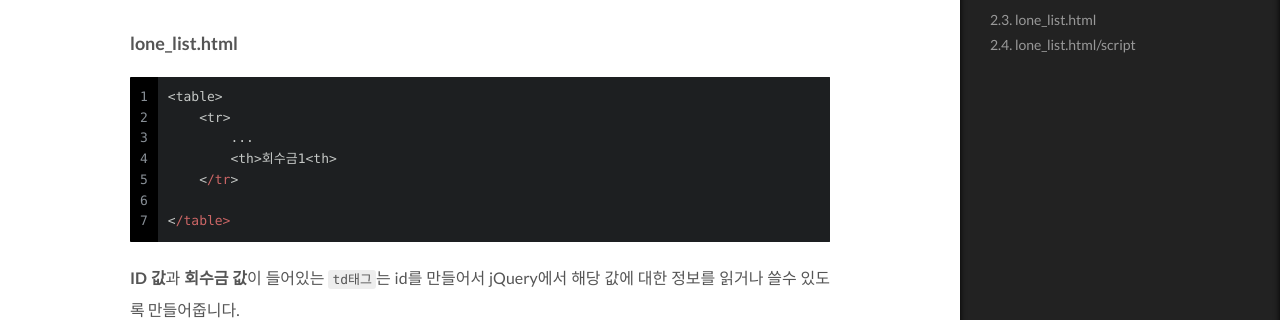
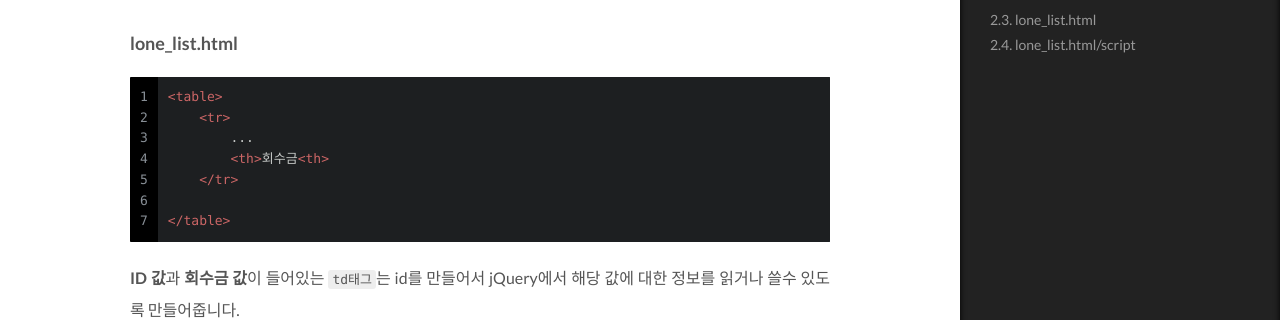
Before and after one commit to wkddnjset/wkddnjset.github.io, a Jekyll site: the page built from _posts/2018-02-07-(Django)-ajax를-사용해-원하는-데이터-불러오기.md, in a window 1280 px wide and 900 px high, scrolled down 2583 px. Shown: the part 171-491 px from the top of the window. Built offline with Jekyll 4.4.1, drawn with Linux system fonts in a browser that asks for light colours; comment, search, counter and statistics services are not loaded.

Commit message:
2018-02-07

```diff
--- a/_posts/2018-02-07-(Django)-ajax를-사용해-원하는-데이터-불러오기.md
+++ b/_posts/2018-02-07-(Django)-ajax를-사용해-원하는-데이터-불러오기.md
@@ -91,11 +91,11 @@ urlpatterns = [
 
 ### lone_list.html
 
-{% highlight javascript linenos %}
+{% highlight html linenos %}
 <table>
     <tr>
         ...
-        <th>회수금1<th>
+        <th>회수금<th>
     </tr>
     {% for obj in Lone_data %}
     <tr>
```
